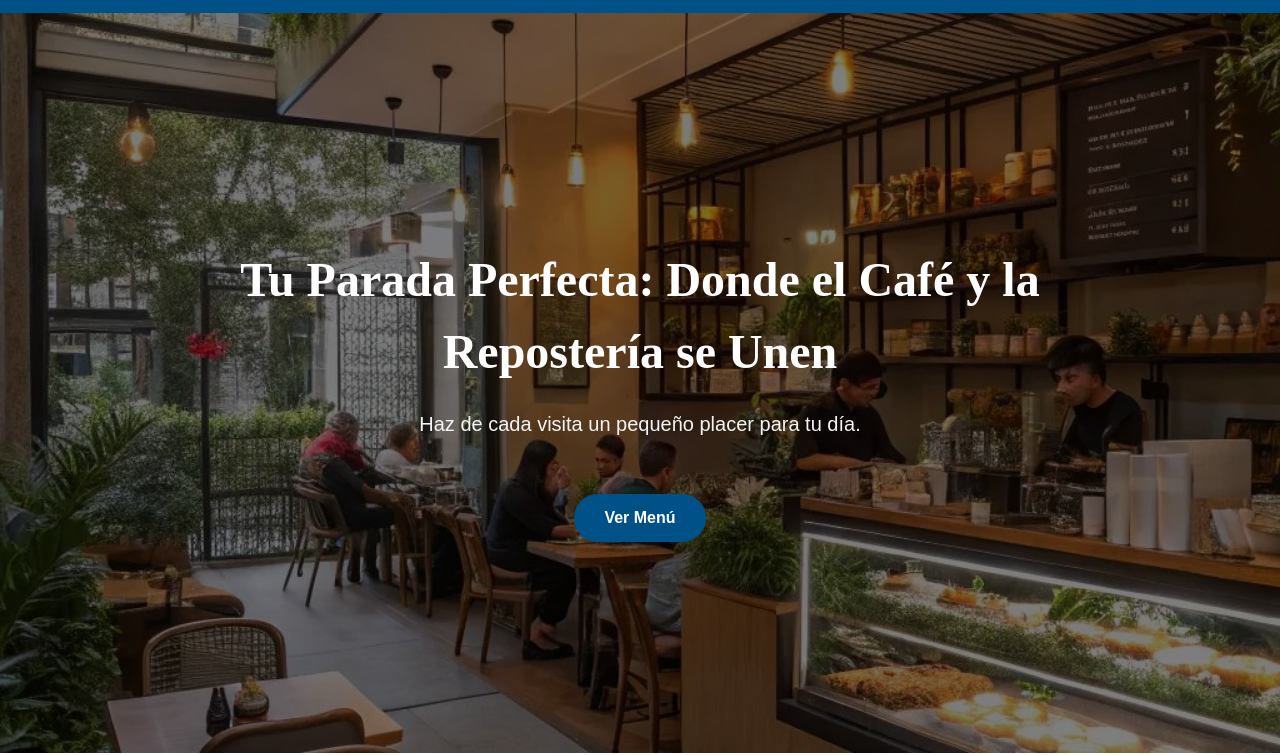
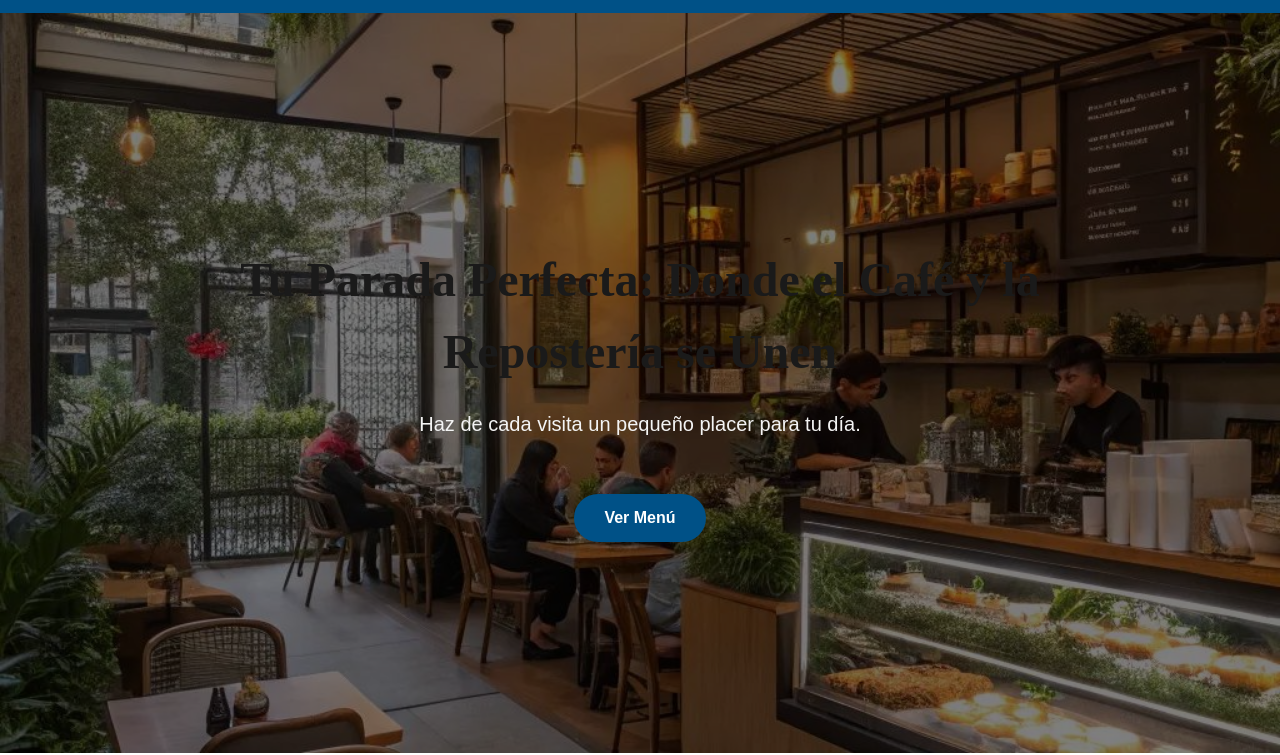
Before and after one commit to Danx111/landing_page, a website built with Vite: page index.html in a window 1280 px wide. Shown: the part 47-802 px from the top of the page. Built offline with nearby package versions, Linux system fonts and the light colour scheme; no server answers; a web font is replaced by a local one.

```diff
--- a/src/style.css
+++ b/src/style.css
@@ -125,7 +125,7 @@ nav ul li a:hover {
   display: flex;
   align-items: center;
   text-align: center;
-  color: white;
+  color: #1a1a1a;
   padding-top: 80px;
   position: relative;
 }
```
